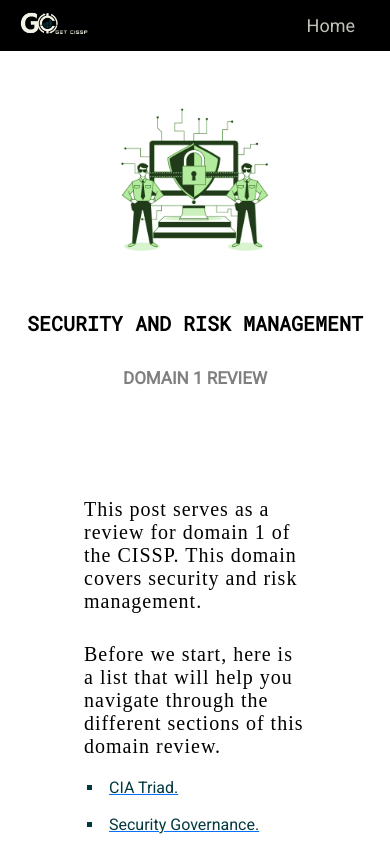
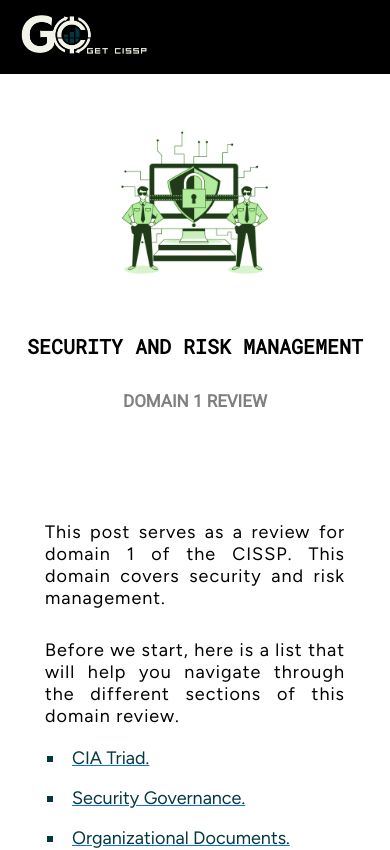
Before and after one commit to Nadia-Amz/cissp-, a React (Create React App) app: page /Domain-1-review in a window 390 px wide. Shown: the top 850 px of the page. Built offline with nearby package versions, Linux system fonts and the light colour scheme.

Commit message:
commited

```diff
--- a/public/index.html
+++ b/public/index.html
@@ -18,6 +18,9 @@
     <link rel="preconnect" href="https://fonts.googleapis.com">
     <link rel="preconnect" href="https://fonts.gstatic.com" crossorigin>
     <link href="https://fonts.googleapis.com/css2?family=Roboto+Mono&display=swap" rel="stylesheet">
+    <link rel="preconnect" href="https://fonts.googleapis.com">
+<link rel="preconnect" href="https://fonts.gstatic.com" crossorigin>
+<link href="https://fonts.googleapis.com/css2?family=Figtree&display=swap" rel="stylesheet">
     <!--
       manifest.json provides metadata used when your web app is installed on a
       user's mobile device or desktop. See https://developers.google.com/web/fundamentals/web-app-manifest/
--- a/src/components/Cards.js
+++ b/src/components/Cards.js
@@ -19,9 +19,8 @@
             <div className="info-container">
                 <img src={cissplogo} alt="" className="cissplogo"></img>
                 <p>
-                This section is developed to help you prepare for your CISSP exam.
-                It should not be considered an official course, nor an alternative
-                to the official (ISC)² CBK. It is intended to serve as a complementary
+                This website is developed to help you prepare for your CISSP exam.
+                It is intended to serve as a complementary
                 guide to help you fill any gaps that you might have and put you on
                 the straight path toward your certification.
                 </p>
--- a/src/components/DomainHeader.js
+++ b/src/components/DomainHeader.js
@@ -21,13 +21,15 @@
             <a href="/">
                 <img className="logoImage" src={Techlogo1} alt="" ></img>
             </a>
-            <ul>
+            <div className="domain-header">
+            <ul >
                 <li>
                     <a href="/" className="domain-home">
                         Home
                     </a>
                 </li>
-                </ul>
+            </ul>
+            </div>
         </nav>
         </>
     )
--- a/src/components/Header.js
+++ b/src/components/Header.js
@@ -21,13 +21,20 @@
     }
     window.addEventListener('scroll', stickyNavbar);
 
+    function resizeWindow(){
+        if(window.innerWidth > 833){
+            setIsOpen(false);
+        }
+    }
+    window.addEventListener('resize', resizeWindow);
+
     return(
         <>
         <nav className = {sticky ? 'nav-bar sticky' : 'nav-bar'} >
             <a href="*">
                 <img className="logoImage" src={Techlogo1} alt="" ></img>
             </a>
-            <ul className={isOpen ? 'menu-open' : ''}>
+            <ul className={isOpen ? 'menu' : ''}>
                 <li>
                     <Link
                         to="Domains"
@@ -58,10 +65,10 @@
                         Resources
                     </Link>
                 </li>
-                <div onClick={toggleMenu} className={isOpen ? 'close' : 'menu'}>
+            </ul>
+            <div onClick={toggleMenu} className={isOpen ? 'close' : 'menu'}>
                 <ion-icon name="menu" ></ion-icon>
-                </div>
-            </ul>
+            </div>
         </nav>
         </>
     )
--- a/src/css/Style.css
+++ b/src/css/Style.css
@@ -12,12 +12,11 @@
 .nav-bar{
     display: flex;
     flex-direction: row;
-    justify-content: space-around;
+    justify-content: space-between;
     align-items: center;
     background-color: #000000;
     position: relative;
     width: 100%;
-    z-index: 1;
     padding: 10px 20px;
 }
 .sticky{
@@ -30,16 +29,17 @@
 .logoImage{
     object-fit: cover;
     height: auto;
-    max-width: 30%;
+    width: 8rem;
     cursor: pointer;
 }
 .nav-bar ul {
     list-style: none;
-    margin: 0;
-    padding: 0;
     display: flex;
+    justify-content: flex-end;
     align-items: center;
-  }
+    width: 80%;
+    padding: 10px 20px;
+}
 
 .nav-bar ul li{
     display: inline-block;
@@ -60,8 +60,7 @@
     opacity: 1;
 }
 .nav-bar ion-icon{
-    display: flex;
-    visibility: hidden;
+    display: none;
     color: #F3F4E7;
     font-size: 40px;
     cursor: pointer;
@@ -72,28 +71,39 @@
 }
 
 
-.nav-bar ul li a .menu-open {
+.nav-bar ul.menu {
   flex-direction: column;
+  justify-content: center;
   position: absolute;
+  width: 300px;
+  height: 500px;
   top: 70px;
-  right: 20px;
-  background-color: #fff;
+  right: 0;
+  background-color: #000000;
   box-shadow: 0px 0px 10px rgba(0, 0, 0, 0.1);
   padding: 20px;
-  border-radius: 8px;
-  z-index: 1000;
+  z-index: 2;
+  border-bottom-left-radius: 16px;
+  border-bottom-right-radius: 16px;
+  transition: .3s ease-in-out;
 }
 
-.nav-bar ul.menu-open li {
+.nav-bar ul.menu li {
   margin: 15px 0;
+  display: flex;
+
 }
 
-.nav-bar ul.menu-open li.close {
+.nav-bar ul.menu li a:hover{
+    text-shadow: 0 0 10px #0FFF50,
+                 0 0 20px #0FFF50,
+                 0 0 60px #0FFF50,
+                 0 0 90px #0FFF50;
+}
+
+ul.menu li.close {
   display: flex;
   justify-content: flex-end;
-}
-.domain-home {
-    font-size: 20px;
 }
 
 .main-section{
@@ -187,7 +197,6 @@
     padding: 50px;
     margin-top: 1rem;
     font-size: medium;
-    letter-spacing: 1px;
     font-family: 'Roboto Mono', monospace;
 }
 .card-container{
@@ -389,7 +398,7 @@
 .container{
     display: flex;
     flex-direction: column;
-    justify-content: space-between;
+    justify-content: space-evenly;
     align-items: center;
     width: 100%;
     height: 300px;
@@ -497,6 +506,7 @@
     padding: 15px 25px;
     width: 80%;
     height: auto;
+    text-align: justify;
 }
 .article-review h2,
 .article-review h3 {
@@ -515,15 +525,18 @@
     display: flex;
     flex-direction: column;
 }
-.article-review li {
-    padding-bottom: 0.8rem;
-}
+
 .article-review li {
     display: list-item;
     list-style: square !important;
     list-style-type: square !important;
     color: #04383F;
+    font-size: 20px;
+    font-family: "Figtree", sans-serif;
+    padding-bottom: 0.8rem;
+
 }
+
 .article-review ol li {
     list-style-type: decimal !important;
     color: #04383F;
@@ -552,7 +565,7 @@
 .Domain-page p{
     color: black;
     font-size: 20px;
-    font-family:'Times New Roman', Times, serif;
+    font-family: "Figtree", sans-serif;
     letter-spacing: 1px;
     padding: 15px 20px;
 }
@@ -661,9 +674,6 @@
     ul li a{
         font-size: 16px;
     }
-    .logoImage{
-        max-width: 25%;
-    }
     .input-area ion-icon{
         margin-right: 2rem;
         margin-left: 0.5rem;
@@ -673,19 +683,21 @@
         margin-bottom: 1rem;
     }
 }
+@media (max-width:945px){
+    .nav-bar ul li{
+        padding: 5px 10px;
+    }
+}
+@media (max-width:915px){
+    .nav-bar ul li{
+        padding: 5px 7px;
+    }
+}
 
-
-@media (max-width:895px){
+@media (max-width:897px){
     .avatar{
         width: 35%;
         top: 5rem;
-    }
-
-    ul li{
-        padding: 5px 5px;
-    }
-    ul li a{
-        font-size: 15px;
     }
     .card-container{
         flex-direction: column;
@@ -727,8 +739,13 @@
     }
 }
 @media (max-width:850px){
-    ul li a{
-        font-size: 14px;
+    .nav-bar ul li a{
+        font-size: 17px;
+    }
+    @media (max-width:945px){
+        .nav-bar ul li{
+            padding: 5px 5px;
+        }
     }
     .Domain-page h1{
         font-size: 20px;
@@ -744,22 +761,18 @@
 @media (max-width:833px){
     ul {
         flex-direction: column;
+        justify-content: center;
     }
-    ul.menu-open {
-        width: 100%;
-        right: 0;
+    .nav-bar ion-icon {
+        display: block;
+    }
+    .nav-bar ul li{
+        display: none;
+    }
+    .nav-bar ul.menu li a{
+        font-size: medium;
     }
 
-    .nav-bar ion-icon {
-        visibility: visible;
-    }
-    ul li a{
-        display: none;
-        color: #000000;
-    }
-    .domain-home{
-        display: flex;
-    }
     .main-section p{
         font-size: medium;
     }
@@ -908,4 +921,13 @@
         width: 12%;
         margin-bottom: 1rem;
     }
+    .article-review{
+        width: 100%;
+    }
+
+    .Domain-page p,
+    .article-review li{
+        font-size: 18px;
+
+    }
 }
```
Also changed, not shown: public/manifest.json.
